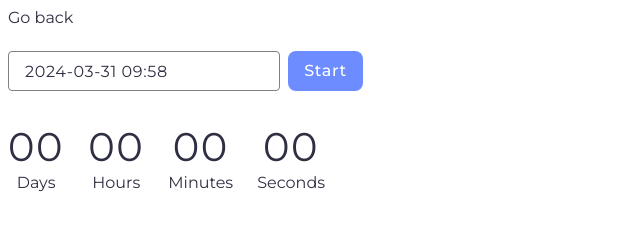
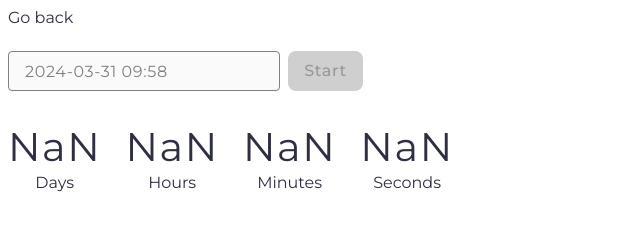
Before and after one commit to tymur-lvov/goit-js-hw-10, a website built with Vite: page src/1-timer.html in a window 1280 px wide. Both pictures are taken after a click on the button "Start". Shown: the whole page, without its empty margins (0-640 px from the left). Built offline with nearby package versions, Linux system fonts and the light colour scheme.

Commit message:
Resolved task-1

```diff
--- a/package.json
+++ b/package.json
@@ -16,6 +16,7 @@
   "license": "ISC",
   "dependencies": {
     "flatpickr": "^4.6.13",
+    "izitoast": "^1.4.0",
     "vite-plugin-full-reload": "^1.0.5",
     "vite-plugin-html-inject": "^1.0.1"
   }
--- a/src/css/1-timer.css
+++ b/src/css/1-timer.css
@@ -28,10 +28,11 @@ input {
 input:disabled {
     background-color: #fafafa;
     color: #808080;
+
 }
 
-input:active {
-    border: 1px solid #4e75ff;
+input:focus {
+    border-color: #4e75ff;
 }
 
 button {
--- a/src/js/1-timer.js
+++ b/src/js/1-timer.js
@@ -1,9 +1,15 @@
 import flatpickr from 'flatpickr';
+import iziToast from 'izitoast';
 import 'flatpickr/dist/flatpickr.min.css';
+import 'izitoast/dist/css/iziToast.min.css';
 
 const elements = {
   dateInput: document.querySelector('#datetime-picker'),
   startButton: document.querySelector('[data-start]'),
+  daysValue: document.querySelector('[data-days]'),
+  hoursValue: document.querySelector('[data-hours'),
+  minutesValue: document.querySelector('[data-minutes'),
+  secondsValue: document.querySelector('[data-seconds'),
 };
 
 const options = {
@@ -15,38 +21,64 @@ const options = {
 
 const datePicker = flatpickr(elements.dateInput, options);
 
-let userSelectedDate;
+let userSelectedTime;
 
 function setTimer(selectedDates) {
   if (selectedDates[0].getTime() > Date.now()) {
     elements.startButton.removeAttribute('disabled');
-    userSelectedDate = selectedDates[0];
-    console.log(userSelectedDate.getTime() - Date.now());
+
+    userSelectedTime = selectedDates[0].getTime() - Date.now();
   } else {
     elements.startButton.setAttribute('disabled', '');
-    alert('Please choose a date in the future');
+
+    iziToast.show({
+      message: 'Please choose a date in the future',
+      messageColor: '#fff',
+      backgroundColor: '#ff3333',
+      position: 'topRight',
+    });
   }
 }
 
 datePicker.config.onClose.push(setTimer);
 
 function convertMs(ms) {
-  // Number of milliseconds per unit of time
   const second = 1000;
   const minute = second * 60;
   const hour = minute * 60;
   const day = hour * 24;
 
-  // Remaining days
   const days = Math.floor(ms / day);
-  // Remaining hours
   const hours = Math.floor((ms % day) / hour);
-  // Remaining minutes
   const minutes = Math.floor(((ms % day) % hour) / minute);
-  // Remaining seconds
   const seconds = Math.floor((((ms % day) % hour) % minute) / second);
 
   return { days, hours, minutes, seconds };
 }
 
-console.log(convertMs(82611693));
+function addLeadingZero(timeValue) {
+  if (timeValue < 10) {
+    return timeValue.toString().padStart(2, '0');
+  }
+  return timeValue;
+}
+
+elements.startButton.addEventListener('click', () => {
+  elements.startButton.setAttribute('disabled', '');
+  elements.dateInput.setAttribute('disabled', '');
+
+  setInterval(() => {
+    const currentTimerValue = convertMs(userSelectedTime);
+
+    elements.daysValue.textContent = addLeadingZero(currentTimerValue.days);
+    elements.hoursValue.textContent = addLeadingZero(currentTimerValue.hours);
+    elements.minutesValue.textContent = addLeadingZero(
+      currentTimerValue.minutes
+    );
+    elements.secondsValue.textContent = addLeadingZero(
+      currentTimerValue.seconds
+    );
+
+    userSelectedTime -= 1000;
+  }, 1000);
+});
```
Also changed, not shown: 1 other file.
